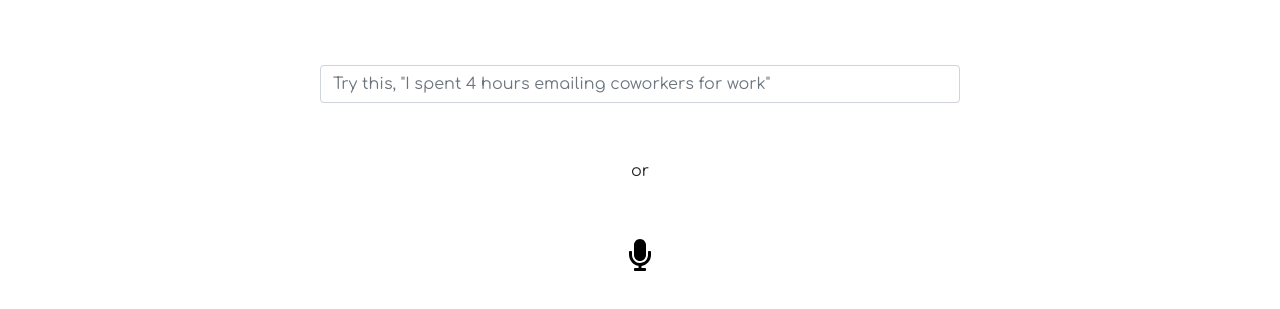
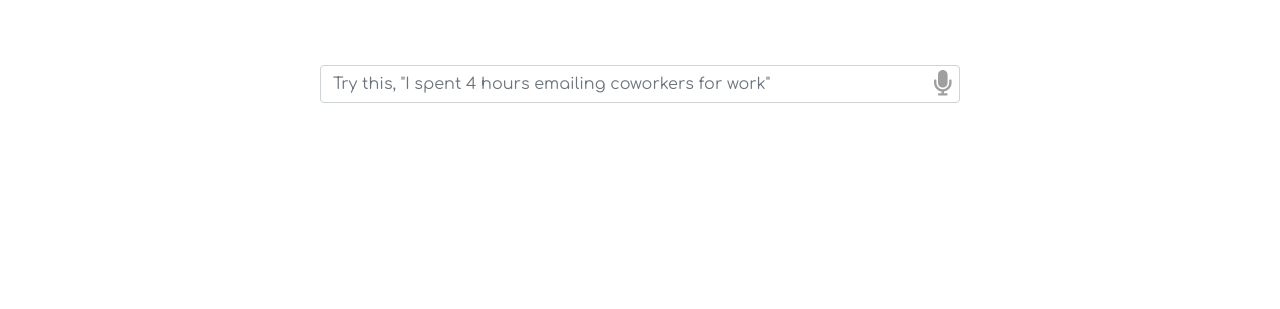
Before and after one commit to lusterane/smarter-days, a React (Create React App) app in the folder View/: page / in a window 1280 px wide. Shown: the part 269-578 px from the top of the page. Built offline with nearby package versions, Linux system fonts and the light colour scheme.

Commit message:
moved audio icon to text box and added alert for disabled

```diff
--- a/View/src/App.css
+++ b/View/src/App.css
@@ -14,6 +14,10 @@ body {
 	cursor: pointer;
 }
 
+.disable {
+	color: rgb(160, 159, 159);
+}
+
 .remove-dec {
 	text-decoration: none;
 	color: black;
--- /dev/null
+++ b/View/src/components/Pages/HomePage/Audio/Audio.jsx
@@ -0,0 +1,59 @@
+import React, { Component } from 'react';
+
+import { FontAwesomeIcon } from '@fortawesome/react-fontawesome';
+import { faMicrophone } from '@fortawesome/free-solid-svg-icons';
+
+import './Audio.css';
+
+class Audio extends Component {
+	state = {
+		wav: '',
+		utterance: '',
+	};
+
+	handleRecordClick = (e) => {
+		console.log(e);
+	};
+
+	async getAudioUtterance(wav) {
+		console.log('HTTP CALL: getAudioUtterance');
+
+		const response = await fetch('http://localhost:5000/audio/', {
+			method: 'POST',
+			responseType: 'blob',
+			headers: { 'Content-Type': 'application/json' },
+			body: JSON.stringify({ wav: wav }),
+		}).then((result) => {
+			this.setState({
+				utterance: result,
+			});
+			return result;
+		});
+
+		const json = await response.json();
+		console.log(json);
+	}
+
+	handleMicrophoneClick = () => {
+		alert('Sorry, this feature is not implemented yet');
+	};
+
+	render() {
+		const { wav } = this.state;
+		return (
+			<React.Fragment>
+				<div className='' id='microphone'>
+					<FontAwesomeIcon
+						icon={faMicrophone}
+						size='2x'
+						id='microhpone'
+						className='disable'
+						onClick={this.handleMicrophoneClick}
+					/>
+				</div>
+			</React.Fragment>
+		);
+	}
+}
+
+export default Audio;
--- a/View/src/components/Pages/HomePage/HomePage.css
+++ b/View/src/components/Pages/HomePage/HomePage.css
@@ -17,6 +17,8 @@
 	display: flex;
 	justify-content: center;
 	text-align: center;
+
+	position: relative;
 }
 
 #submission-button {
@@ -31,9 +33,10 @@
 }
 
 .microphone-container {
-	display: flex;
-	justify-content: center;
-	padding-top: 5vh;
+	position: absolute;
+	right: 0.5rem;
+	top: 0.32rem;
+	font-size: 0.8rem;
 }
 
 .microphone-container .wrapper {
--- a/View/src/components/Pages/HomePage/HomePage.jsx
+++ b/View/src/components/Pages/HomePage/HomePage.jsx
@@ -20,9 +20,9 @@ import {
 	ModalBody,
 	ModalFooter,
 } from 'reactstrap';
-import { FontAwesomeIcon } from '@fortawesome/react-fontawesome';
-import { faMicrophone } from '@fortawesome/free-solid-svg-icons';
+
 import HeaderText from './HeaderText/HeaderText';
+import Audio from './Audio/Audio';
 
 import './HomePage.css';
 
@@ -338,9 +338,11 @@ class HomePage extends Component {
 									value={this.state.userInput}
 									placeholder='Try this, "I spent 4 hours emailing coworkers for work"'
 								/>
+								<div className='microphone-container'>
+									<Audio />
+								</div>
 							</div>
 						</FormGroup>
-						<div id='or-text'>or</div>
 						<UncontrolledPopover placement='bottom' trigger='hover' target='microphone'>
 							<PopoverBody>
 								<div className='popover-body'>
@@ -352,15 +354,6 @@ class HomePage extends Component {
 								</div>
 							</PopoverBody>
 						</UncontrolledPopover>
-						<div className='microphone-container'>
-							<div className='remove-dec wrapper' id='microphone'>
-								<FontAwesomeIcon
-									icon={faMicrophone}
-									size='2x'
-									className='pointer'
-								/>
-							</div>
-						</div>
 					</Form>
 
 					{toast.show ? (
```
Also changed, not shown: View/src/components/Pages/HomePage/Audio/Audio.css (added), 1 other file (tests, documents, lock files or other folders).
